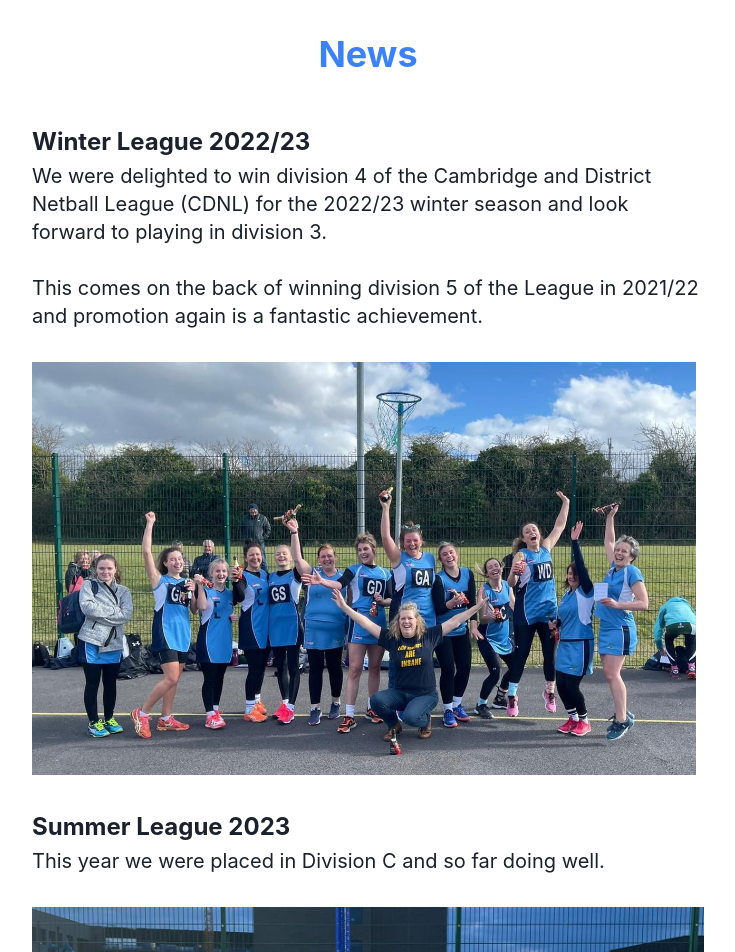
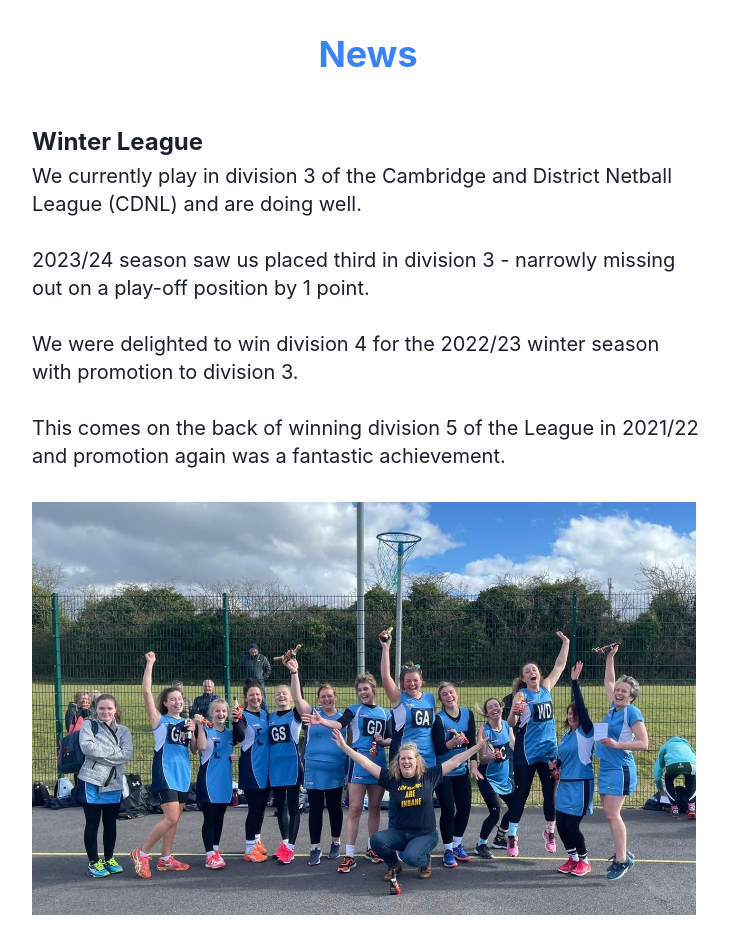
Before and after one commit to JamesArmer/little-thetford-netball-club, a Next.js app: page /news in a window 1280 px wide. Shown: the part 580-1532 px from the top of the page, without its empty margins (272-1007 px from the left). Built offline with nearby package versions, Linux system fonts and the light colour scheme.

Commit message:
feat: text changes

```diff
--- a/components/Footer.tsx
+++ b/components/Footer.tsx
@@ -1,4 +1,4 @@
-import { FaFacebook } from "react-icons/fa";
+import { FaFacebook, FaInstagram } from "react-icons/fa";
 import React from "react";
 import Image from "next/image";
 import logoPic from "../public/images/2025/logo_2025.jpg";
@@ -20,12 +20,12 @@ export default function Footer() {
       </div>
       <div className="flex items-center w-1/3 py-4 sm:py-8">
         <a
-          href="https://facebook.com"
+          href="https://www.instagram.com/littlethetfordnetballclub"
           target="about:blank"
           rel="noopener noreferrer"
           className="flex items-center text-xs sm:text-base"
         >
-          Find us on <FaFacebook size={25} className="inline-block ml-2" />
+          Find us on <FaInstagram size={25} className="inline-block ml-2" />
         </a>
       </div>
       <div className="flex items-center">
--- a/pages/news.tsx
+++ b/pages/news.tsx
@@ -13,17 +13,22 @@ const News: NextPage = () => {
           News
         </h1>
         <div className="w-11/12 sm:w-3/5 py-4">
-          <h2 className="text-2xl font-bold leading-10">
-            Winter League 2022/23
-          </h2>
+          <h2 className="text-2xl font-bold leading-10">Winter League</h2>
           <p className="text-xl">
-            We were delighted to win division 4 of the Cambridge and District
-            Netball League (CDNL) for the 2022/23 winter season and look forward
-            to playing in division 3.
+            We currently play in division 3 of the Cambridge and District
+            Netball League (CDNL) and are doing well.
+            <br />
+            <br />
+            2023/24 season saw us placed third in division 3 - narrowly missing
+            out on a play-off position by 1 point.
+            <br />
+            <br />
+            We were delighted to win division 4 for the 2022/23 winter season
+            with promotion to division 3.
             <br />
             <br />
             This comes on the back of winning division 5 of the League in
-            2021/22 and promotion again is a fantastic achievement.
+            2021/22 and promotion again was a fantastic achievement.
           </p>
         </div>
         <div className="flex w-11/12 sm:w-3/5 py-4 sm:py-4">
@@ -38,9 +43,12 @@ const News: NextPage = () => {
           </div>
         </div>
         <div className="w-11/12 sm:w-3/5 py-4">
-          <h2 className="text-2xl font-bold leading-10">Summer League 2023</h2>
+          <h2 className="text-2xl font-bold leading-10">Summer League</h2>
           <p className="text-xl">
-            This year we were placed in Division C and so far doing well.
+            For the Summer League 2024 we played in division B and came second.
+            <br />
+            <br />
+            2023 Summer League saw us placed third in division C.
           </p>
         </div>
         <div className="flex w-11/12 sm:w-3/5 py-4 sm:py-4">
--- a/pages/the-club.tsx
+++ b/pages/the-club.tsx
@@ -8,6 +8,7 @@ import teamLandscapeGrass from "../public/images/2025/team_training_grass_2025.j
 import TMWFLogo from "../public/images/TMWF-site-icon.png";
 import umpireTrainingPic from "../public/images//2025/umpire_training.jpg";
 import kitSponsorTShirts from "../public/images/2025/kit_sponsor_t-shirts.jpg";
+import whitingsSponsoredJackets from "../public/images/2025/whitings_sponsored_jackets.jpg";
 
 const TheClub: NextPage = () => {
   return (
@@ -72,15 +73,16 @@ const TheClub: NextPage = () => {
             their assistance with kit purchase:
           </p>
           <ul className="text-xl list-disc sm:pl-10 pl-6 pt-2 leading-relaxed">
-            <li>Cambridge Scaffolding</li>
+            <li>Landmark Scaffolding</li>
             <li>Mark Smith Electrical Services</li>
+            <li>Whitings Chartered Accountants LLP</li>
           </ul>
         </div>
         <div className="flex w-11/12 sm:w-3/5 py-4 sm:py-4">
           <div className="flex-1 pr-2">
             <Image
               src={teamLandscapeGrass}
-              alt="Landscape Team Showing Off Their Kit"
+              alt="Team Showing Off Their Kit"
               quality={100}
             />
           </div>
@@ -89,10 +91,26 @@ const TheClub: NextPage = () => {
           <div className="flex-1 pr-2">
             <Image
               src={kitSponsorTShirts}
-              alt="Team Showing Off Sponsored T-Shirts"
+              alt="Team Showing Off Their Sponsored T-Shirts"
               quality={100}
             />
           </div>
+        </div>
+        <div className="flex w-11/12 sm:w-3/5 py-4 sm:py-4">
+          <div className="flex-1 pr-2">
+            <Image
+              src={whitingsSponsoredJackets}
+              alt="Team Showing Off Their Sponsored Jackets"
+              quality={100}
+            />
+          </div>
+        </div>
+        <div className="flex w-11/12 sm:w-3/5 py-4 sm:py-4">
+          <p className="text-xl">
+            New jackets kindly sponsored by Whitings Chartered Accountants LLP.
+            We've already had so many compliments on them and been so grateful
+            to have them over the grey, miserable months. Massive thank you.
+          </p>
         </div>
         <div className="w-11/12 sm:w-3/5 py-4">
           <h2 className="text-2xl font-bold leading-10">Charities</h2>
```
Also changed, not shown: public/images/2025/IMG-20250227-WA0004.jpg (deleted), public/images/2025/whitings_sponsored_jackets.jpg (added).
